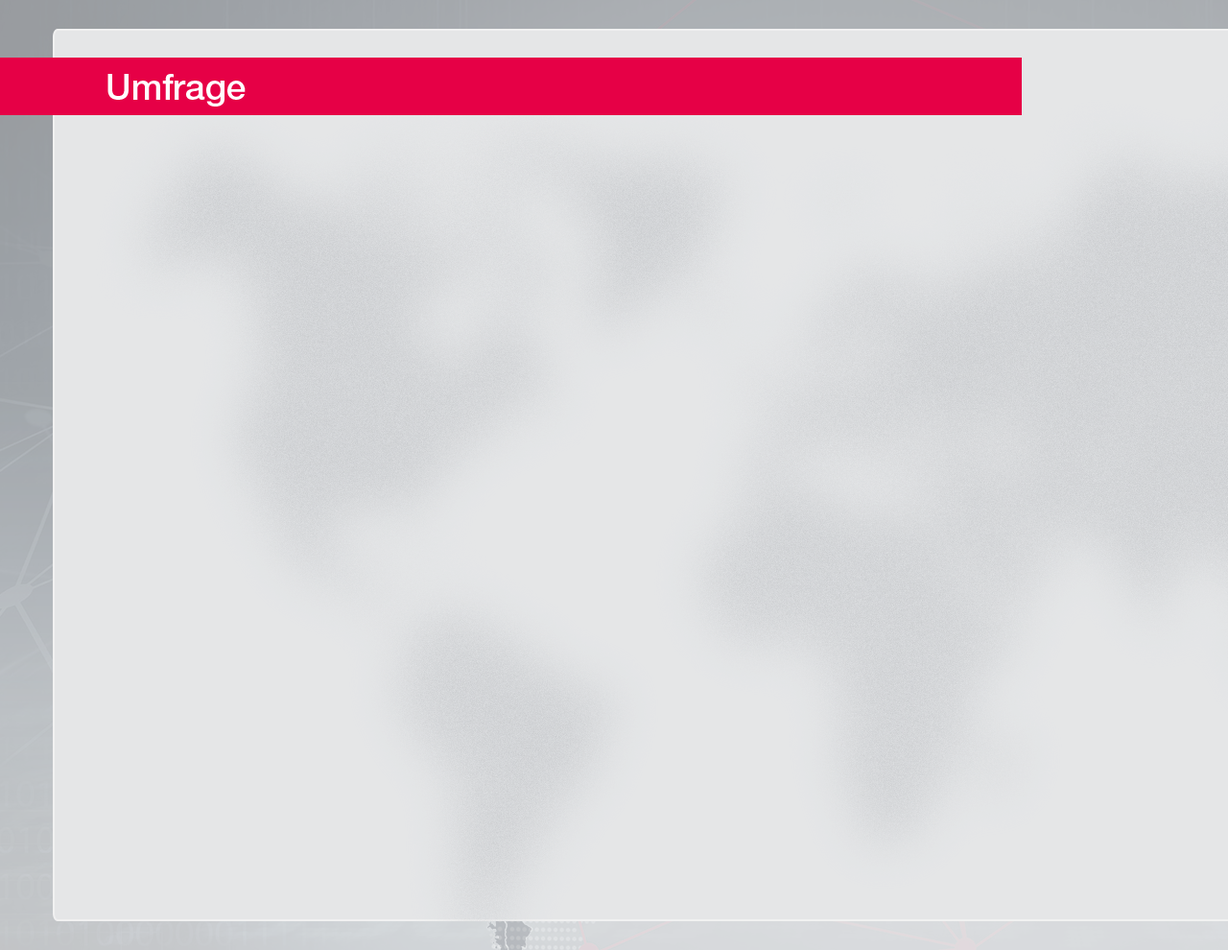
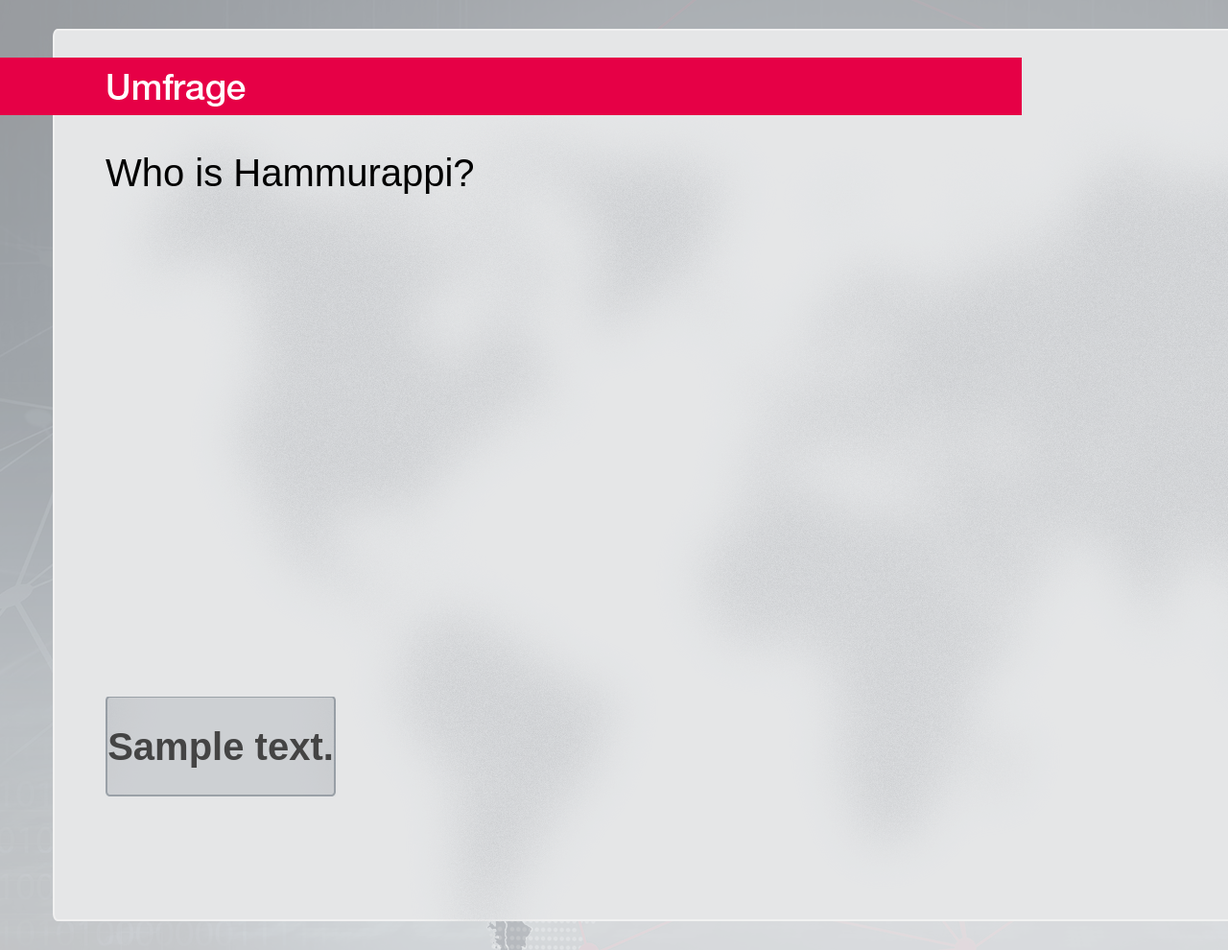
Before and after one commit to AndreevBoghdan/man-quiz, a Django app: page /quiz/1/ in a window 1280 px wide; the page is wider, and only the part inside the window is pictured. Shown: that part at 96% size. Run offline with Django 3.2, Linux system fonts and the light colour scheme; data comes from the database, SQL or seed files in the repository; tables that the repository leaves empty hold one stand-in row (values such as "Sample post").

Commit message:
basic UI

```diff
--- a/assets/css/screen.css
+++ b/assets/css/screen.css
@@ -18,4 +18,58 @@ body{
 #wrap {
 	height: 100%;
 	margin: 0px;
+	position: relative;
 }
+
+#content{
+	position: absolute;
+	height: 780px;
+	width: 1280px;
+	display: inline-block;
+	top:120px;
+	left: 55px;
+	padding-top: 30px;
+	padding-bottom: 30px;
+	padding-left: 55px;
+	padding-right: 55px;
+}
+
+.question-text{
+	line-height: 60px;
+	font-size: 40px;
+	font-weight: normal;
+
+}
+
+.answers{
+	position: absolute;
+	left: 55px;
+	bottom: 110px;
+	padding-bottom: 20px;
+}
+
+a.button {
+
+  text-align: center;
+  display: inline-block;
+  overflow: hidden;
+  font-weight: bold;
+  color: rgb(68,68,68);
+  text-decoration: none;
+  user-select: none;
+  outline: none;
+  background-image: url(/static/img/button.png);
+  width:240px;
+  height: 104px;
+  transition: all .218s ease 0s;
+  vertical-align: center;
+  bottom: 10px;
+  font-size: 40px;
+  line-height: 104px;
+  float: left;
+  margin-right: 15px;
+
+}
+a.button:hover {
+  box-shadow: 0 1px 2px rgba(0,0,0,.1);
+}
--- a/questions/models.py
+++ b/questions/models.py
@@ -20,7 +20,7 @@ class Question(models.Model):
         db_table = 'question'
     question = models.TextField(max_length=200)
     count = models.IntegerField(default=0)
-    quiz = models.ForeignKey(Quiz, related_name='quiz')
+    quiz = models.ForeignKey(Quiz, related_name='questions')
     number = models.IntegerField(default=0)
 
 
--- a/questions/views.py
+++ b/questions/views.py
@@ -4,7 +4,11 @@ from .models import Question, Answer, Quiz
 # Create your views here.
 
 def questions(request, quiz_pk):
-	quiz = Quiz.objects.get(pk=quiz_pk)
-	return render(request, 'questions/quiz.html',
-		{}
-		)
+    quiz = Quiz.objects.get(pk=quiz_pk)
+    questions = []
+    for question in Question.objects.filter(quiz=quiz):
+        questions.append((question, question.answers.filter()))
+
+    return render(request, 'questions/quiz.html',
+        {'questions':questions}
+        )
--- a/templates/questions/quiz.html
+++ b/templates/questions/quiz.html
@@ -15,6 +15,21 @@
 <div id="wrap">
 
 <div id="content">
+{% for question, answers in questions %}
+    {% if forloop.first %}
+    <div id='question-{{ question.pk }}' class="question">
+	     <div class="question-text">{{question.question |linebreaks}}</div>
+
+    <div class="answers">
+    {% for answer in answers %}
+        <a href="#" class="button"> {{ answer.answer}}</a>
+    {% endfor %}
+
+    {% endif %}
+    </div>
+
+    </div>
+{% endfor %}
 
 </div>
 
```
Also changed, not shown: assets/img/button.png (added), questions/migrations/0006_auto_20170206_1020.py (added).
